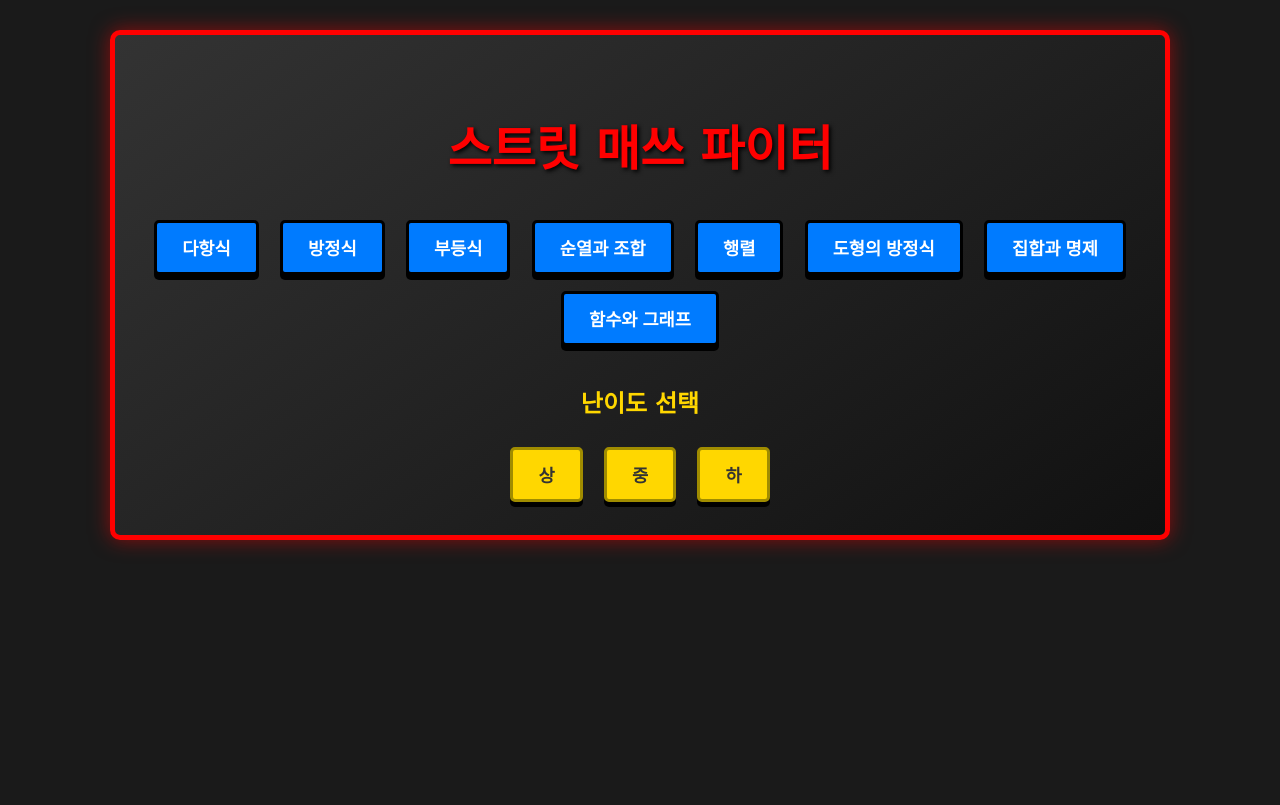
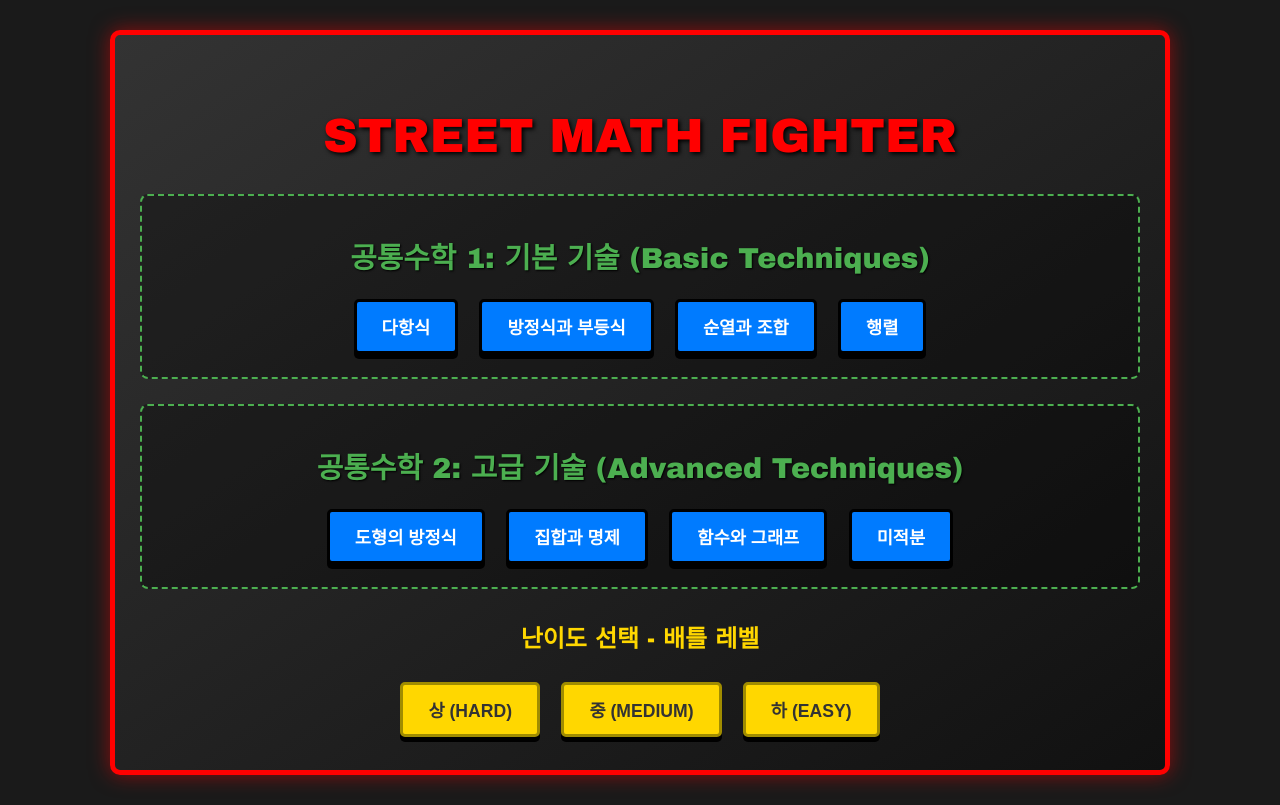
Before and after one commit to chaeyoung8282/sincostan, a website: page index.html in a window 1280 px wide. Both pictures are taken after a click on the button "다항식". Drawn offline with Linux system fonts and the light colour scheme.

Commit message:
Update index.html

```diff
--- a/index.html
+++ b/index.html
@@ -7,24 +7,32 @@
 <body>
 
     <div id="main-screen">
-        <h1>스트릿 매쓰 파이터</h1>
+        <h1>STREET MATH FIGHTER</h1>
 
-        <div id="subject-buttons">
+        <div class="subject-group">
+            <h2>공통수학 1: 기본 기술 (Basic Techniques)</h2>
+            <div id="subject-buttons-group-1">
                 <button class="subject-btn" data-subject="polynomial">다항식</button>
-            <button class="subject-btn" data-subject="equation">방정식</button>
-            <button class="subject-btn" data-subject="inequality">부등식</button>
+                <button class="subject-btn" data-subject="equation">방정식과 부등식</button>
                 <button class="subject-btn" data-subject="permutation">순열과 조합</button>
                 <button class="subject-btn" data-subject="matrix">행렬</button>
+            </div>
+        </div>
+
+        <div class="subject-group">
+            <h2>공통수학 2: 고급 기술 (Advanced Techniques)</h2>
+            <div id="subject-buttons-group-2">
                 <button class="subject-btn" data-subject="geometry">도형의 방정식</button>
                 <button class="subject-btn" data-subject="set">집합과 명제</button>
                 <button class="subject-btn" data-subject="function">함수와 그래프</button>
+                <button class="subject-btn" data-subject="calculus">미적분</button> </div>
             </div>
 
         <div id="difficulty-selection" style="display: none;">
-            <h2>난이도 선택</h2>
-            <button class="difficulty-btn" data-difficulty="hard">상</button>
-            <button class="difficulty-btn" data-difficulty="medium">중</button>
-            <button class="difficulty-btn" data-difficulty="easy">하</button>
+            <h2>난이도 선택 - 배틀 레벨</h2>
+            <button class="difficulty-btn" data-difficulty="hard">상 (HARD)</button>
+            <button class="difficulty-btn" data-difficulty="medium">중 (MEDIUM)</button>
+            <button class="difficulty-btn" data-difficulty="easy">하 (EASY)</button>
         </div>
     </div>
 
```
Lines whose indentation alone changed are shown as unchanged.
